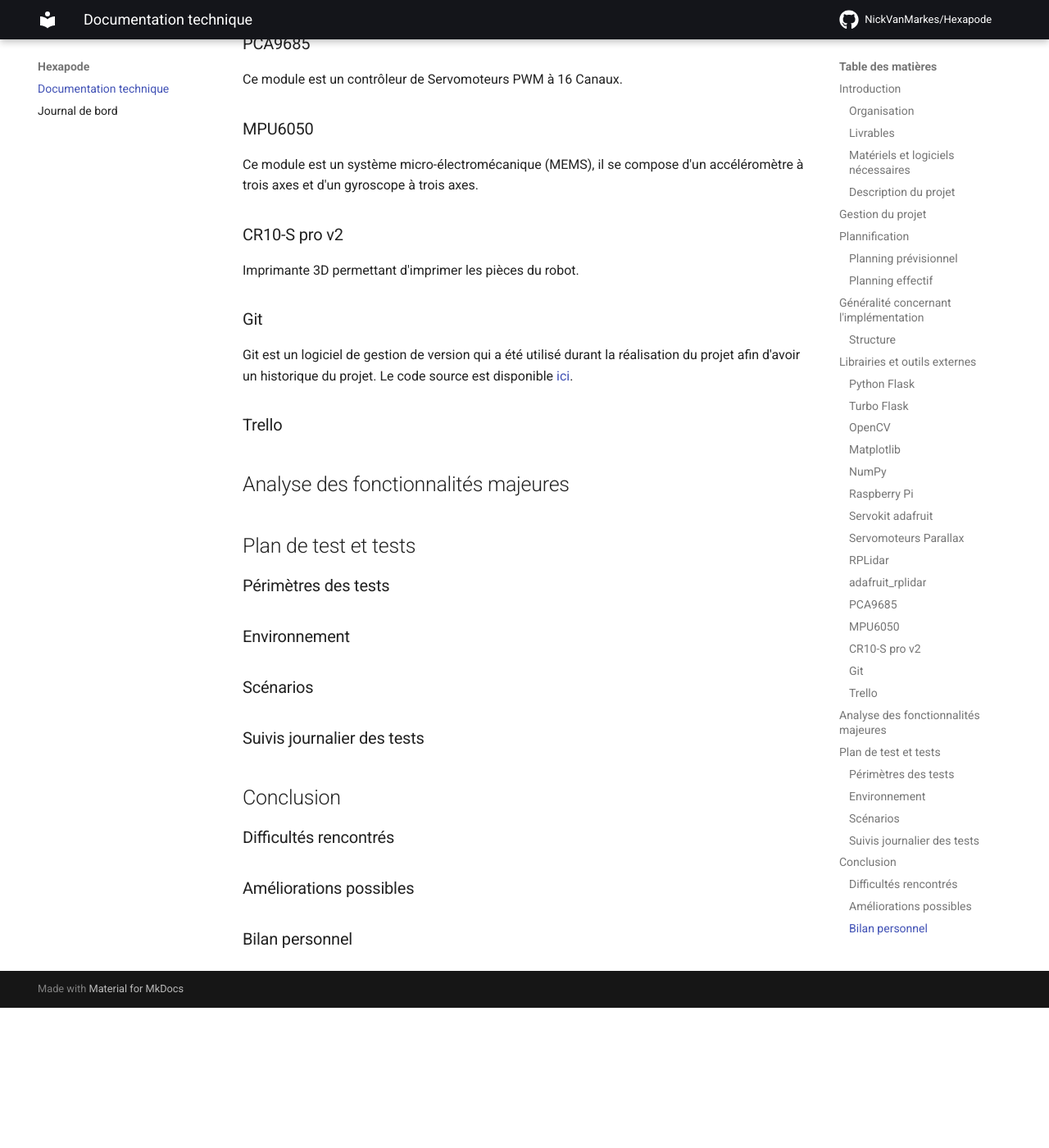
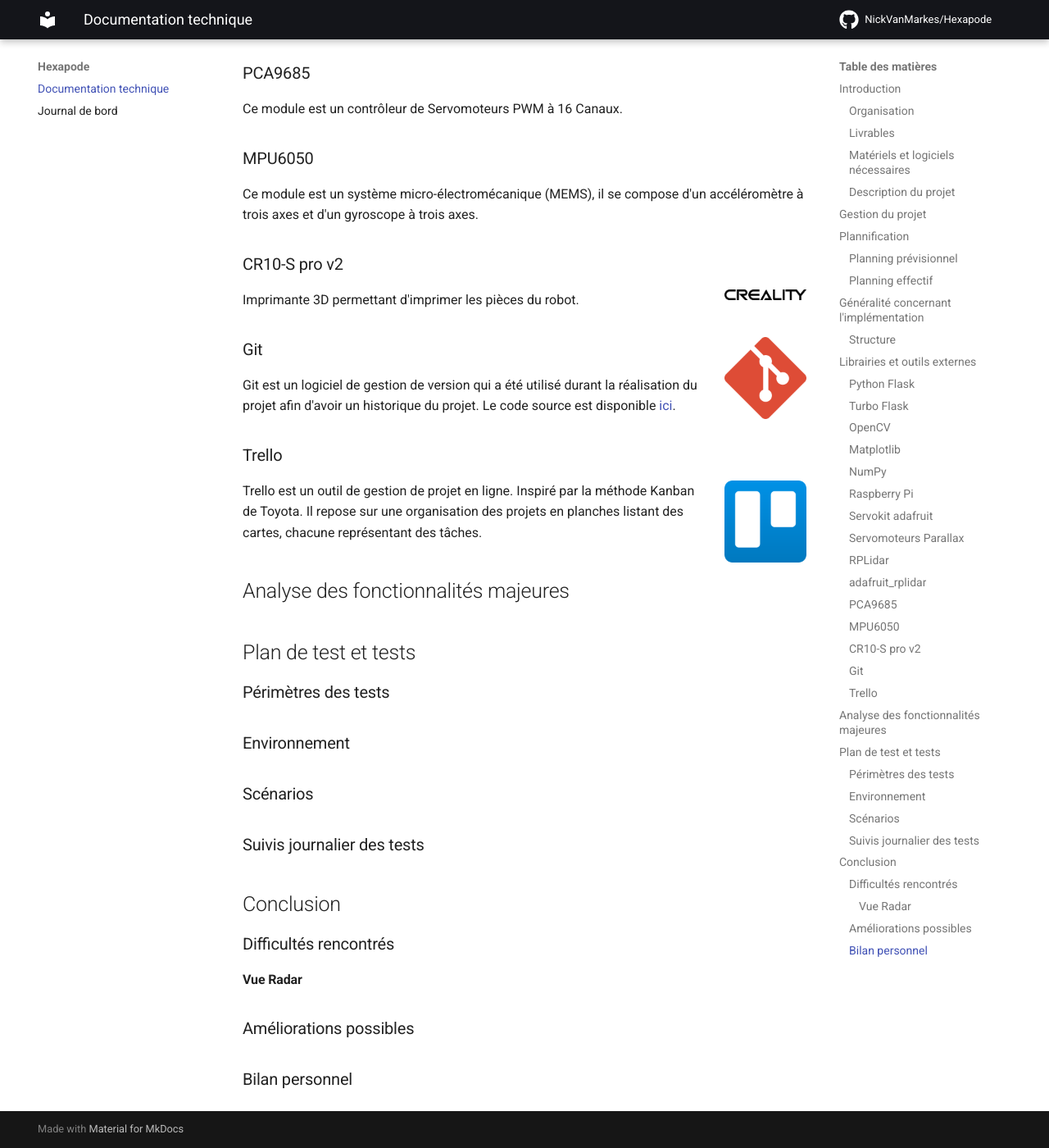
Before and after one commit to NickVanMarkes/Hexapode, an MkDocs documentation site: the page built from docs/index.md, in a window 1280 px wide and 1400 px high, scrolled down 3761 px. Shown: the whole window at 82% size. Built offline with MkDocs 1.6.1 and Material for MkDocs 9.7.7, drawn with Linux system fonts in a browser that asks for light colours; comment, search, counter and statistics services are not loaded; before the commit the page ends 4990 px from its top, so only the background shows below that.

Commit message:
Docs: Update documentation

```diff
--- a/docs/index.md
+++ b/docs/index.md
@@ -98,7 +98,7 @@ Le Raspberry Pi est un nano-ordinateur monocarte à processeur ARM de la taille
 La librairie "Servokit" d'adafruit, est une librairie qui permet de contrôler les servomoteurs du robot grâce au module PCA9685.
 
 ### Servomoteurs Parallax
-
+![Logo](img/ParalaxLogo.png){width="100", align="right"}
 Un servomoteur est un moteur capable de maintenir une opposition à un effort statique et dont la position est vérifiée en continu et corrigée en fonction de la mesure.
 
 ### RPLidar
@@ -118,16 +118,16 @@ Ce module est un contrôleur de Servomoteurs PWM à 16 Canaux.
 Ce module est un système micro-électromécanique (MEMS), il se compose d'un accéléromètre à trois axes et d'un gyroscope à trois axes.
 
 ### CR10-S pro v2
-
+![Logo](img/CrealityLogo.png){width="100", align="right"}
 Imprimante 3D permettant d'imprimer les pièces du robot.
 
-### Git
+### Git ![Logo](img/GitLogo.png){width="100", align="right"}
 
 Git est un logiciel de gestion de version qui a été utilisé durant la réalisation du projet afin d'avoir un historique du projet. Le code source est disponible [ici](https://github.com/NickVanMarkes).
 
 ### Trello
-
-
+![Logo](img/TrelloLogo.png){width="100", align="right"}
+Trello est un outil de gestion de projet en ligne. Inspiré par la méthode Kanban de Toyota. Il repose sur une organisation des projets en planches listant des cartes, chacune représentant des tâches.
 
 ## Analyse des fonctionnalités majeures
 
@@ -145,6 +145,8 @@ Git est un logiciel de gestion de version qui a été utilisé durant la réalis
 
 ### Difficultés rencontrés
 
+#### Vue Radar
+
 ### Améliorations possibles
 
 ### Bilan personnel
```
Also changed, not shown: docs/img/AdafruitLogo.png (added), docs/img/CrealityLogo.png (added), docs/img/GitLogo.png (added), docs/img/MatplotlibLogo.png (added), docs/img/NumpyLogo.png (added), docs/img/ParalaxLogo.png (added), docs/img/Planning_Prévisionnel.png, docs/img/TrelloLogo.png (added).
